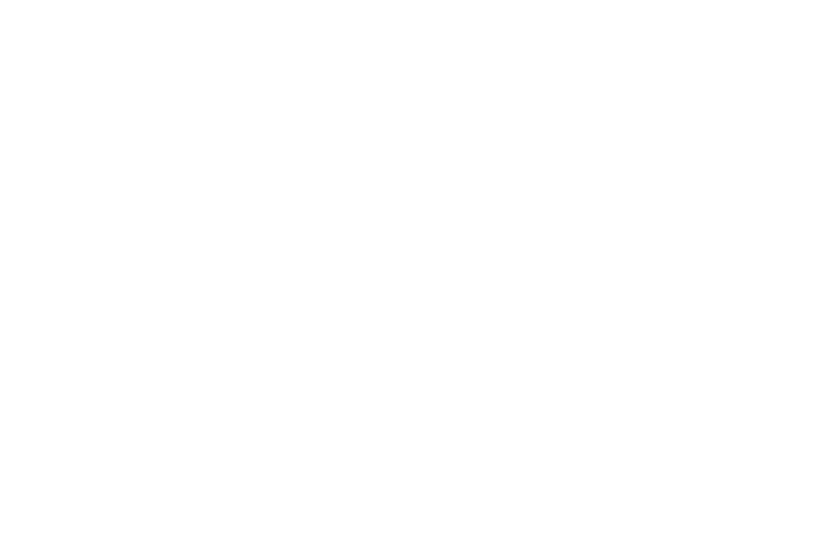
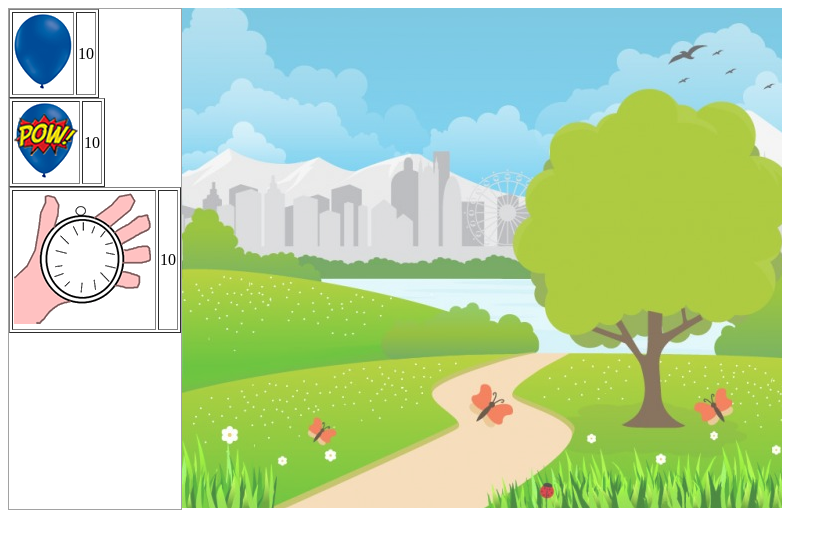
Before and after one commit to Rtheodor/Aprendendo_JS, a plain HTML site: page estourando_baloes/jogo.html in a window 1280 px wide. Shown: the whole page, without its empty margins (0-837 px from the left). Drawn offline with Linux system fonts and the light colour scheme.

Commit message:
JS balões - part 1

```diff
--- a/estourando_baloes/jogo.html
+++ b/estourando_baloes/jogo.html
@@ -8,7 +8,38 @@
 	</head>
 
 	<body>
+		<div style="float:left; width:auto; height:500px; background: #FFF; border: solid 1px #A2A2A2">
+			<table border="1">
+				<tr>
+					<td>
+						<img src="imagens/balao_azul_grande.png" />
+					</td>
+					<td>10</td>
+				</tr>
 
+			</table>
+			</tr>
+			<table border="1">
+				<tr>
+					<td>
+						<img src="imagens/balao_azul_grande_estourado.png" />
+					</td>
+					<td>10</td>
+				</tr>
+
+			</table>
+			</tr>
+			<table border="1" style="width: 140px; height: 132px;">
+				<tr>
+					<td>
+						<img src="imagens/cronometro.png" />
+					</td>
+					<td>10</td>
+				</tr>
+
+			</table>
+		</div>
+		<div style="float: left; width: 600px; height:500px; background: url('imagens/cenario.png'); background-position: bottom;"></div>
 	</body>
 
 </html>
```
Also changed, not shown: estourando_baloes/index.html (+16 -2 lines).
